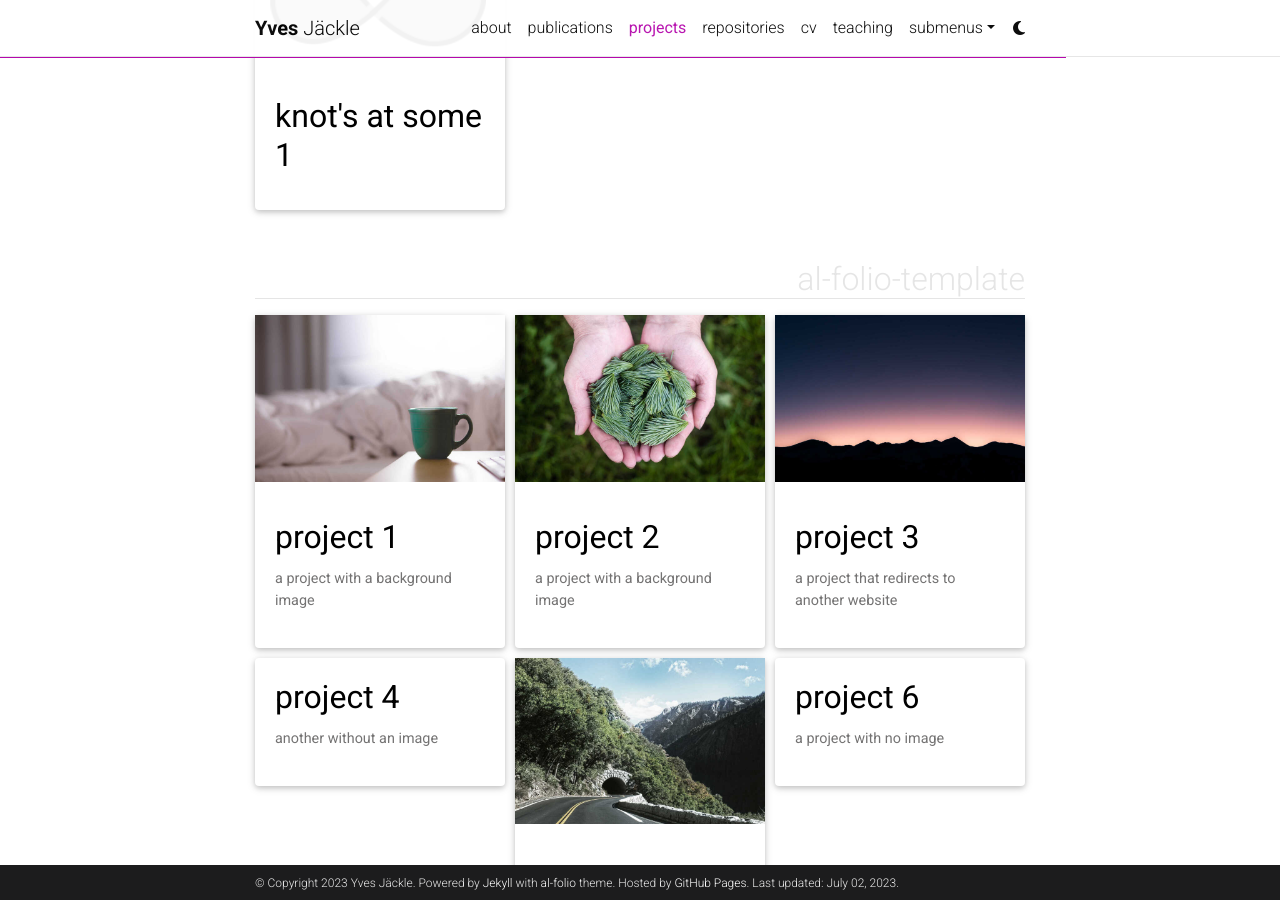
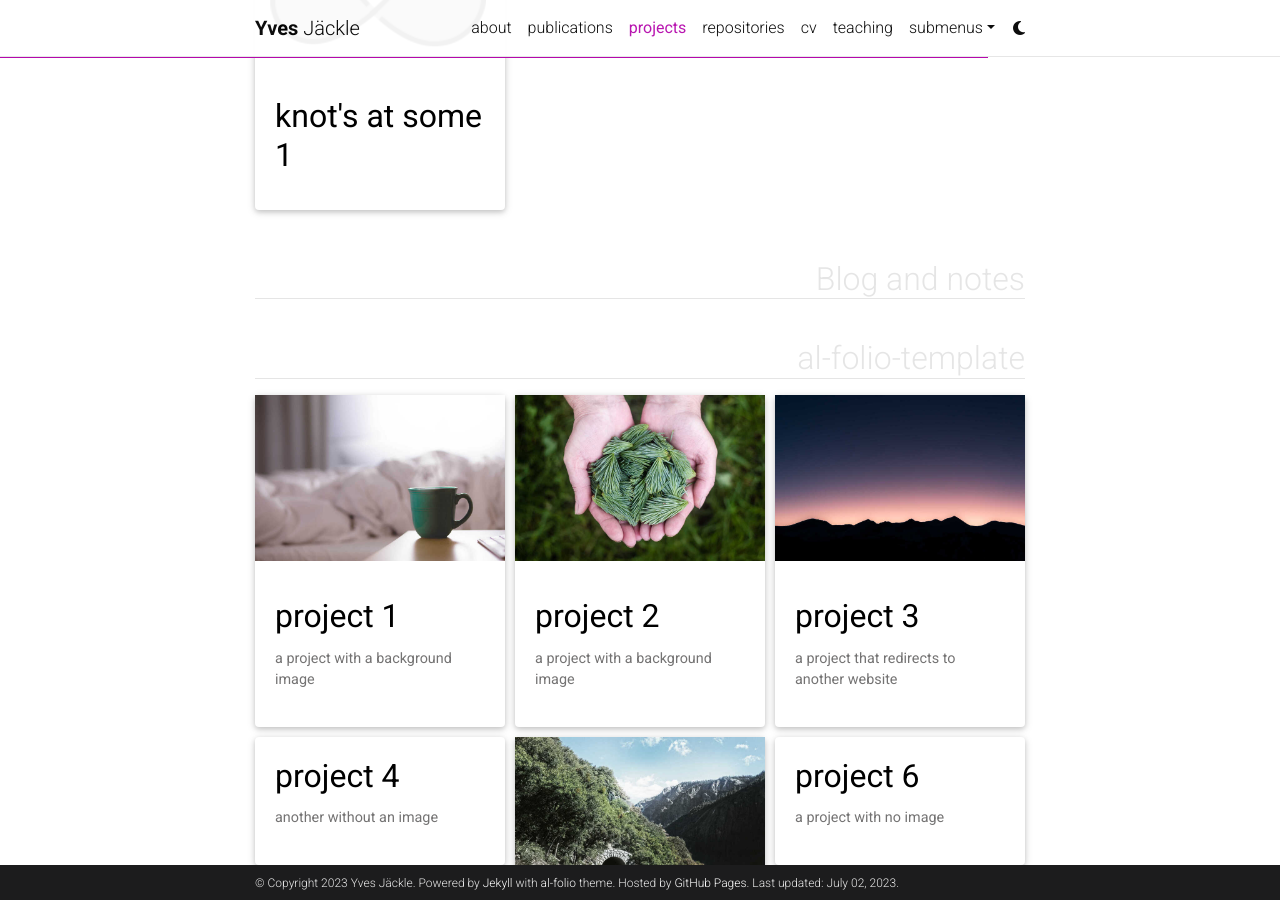
Before and after one commit to Happyves/happyves.github.io, a Jekyll site: the page built from _pages/projects.md, in a window 1280 px wide and 900 px high, scrolled down 840 px. Built offline with Jekyll 4.4.1, drawn with Linux system fonts in a browser that asks for light colours; comment, search, counter and statistics services are not loaded; a style sheet for code colours, icons or effects is not loaded.

Commit message:
Update projects.md

```diff
--- a/_pages/projects.md
+++ b/_pages/projects.md
@@ -4,7 +4,7 @@ title: projects
 permalink: /projects/
 nav: true
 nav_order: 3
-display_categories: [Current, Completed, al-folio-template]
+display_categories: [Current, Completed, Blog and notes, al-folio-template]
 horizontal: false
 ---
 
```
